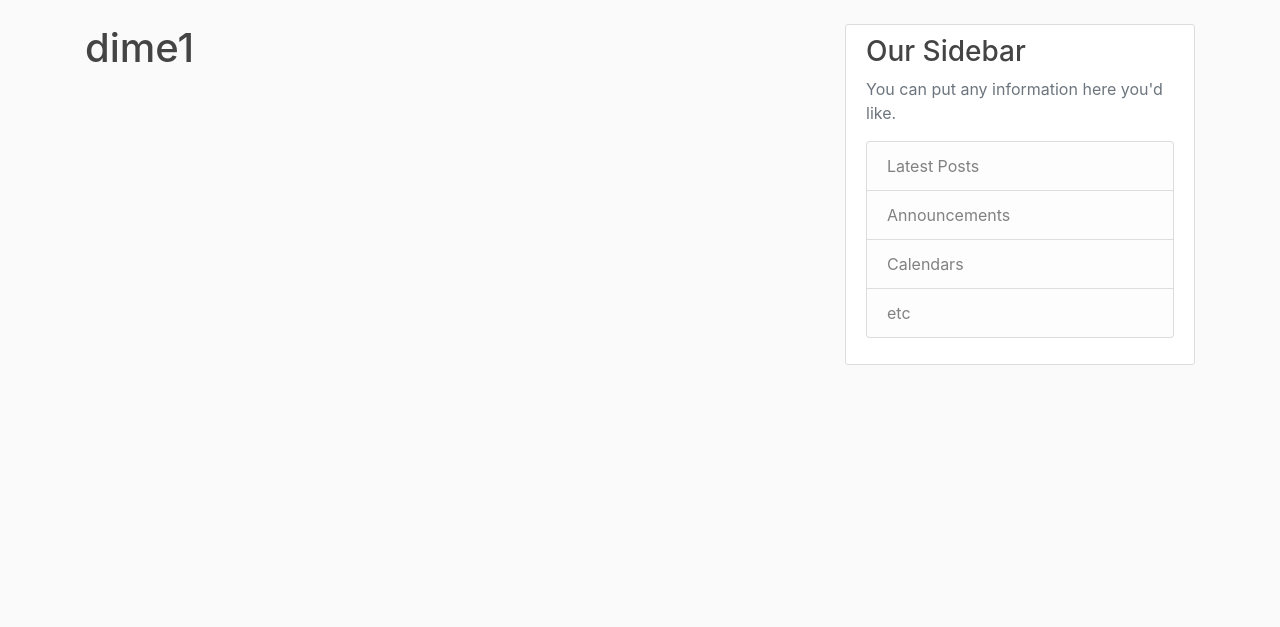
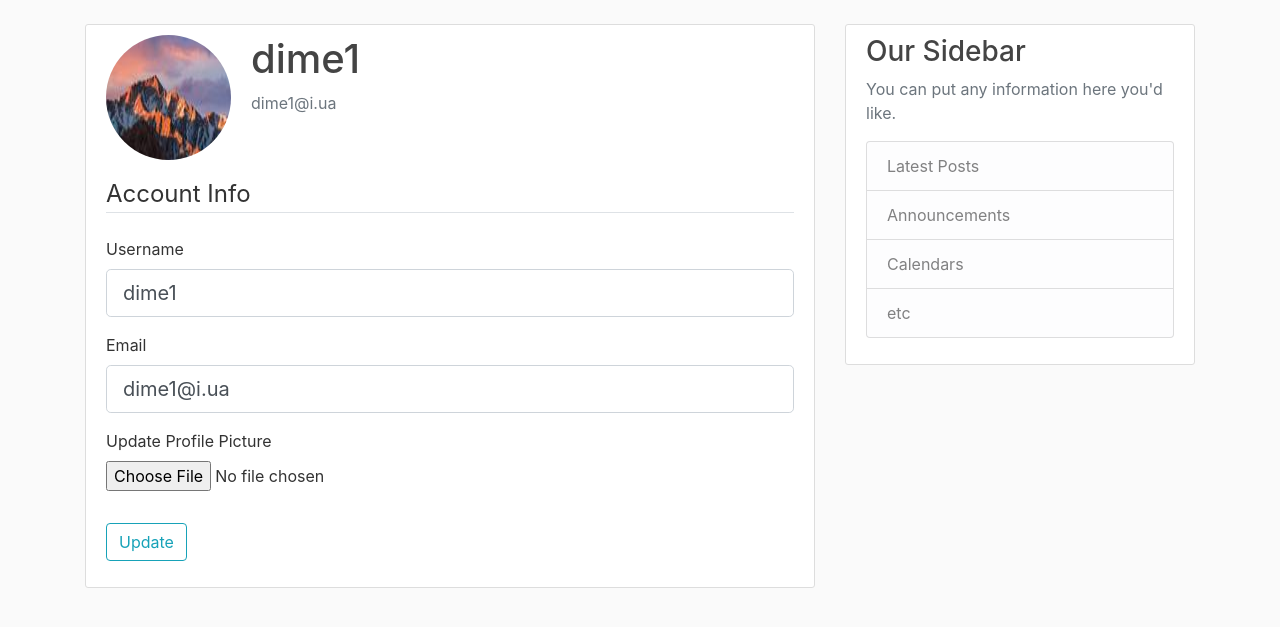
Before and after one commit to dmy3tka/flaskblog, a Flask app: page /account in a window 1280 px wide. Shown: the part 56-683 px from the top of the page. Run offline with Flask 2, Linux system fonts and the light colour scheme; a user stored in the database is signed in; some libraries are stand-ins or nearby versions.

Commit message:
Add feature to save/update profile pictures on account page

```diff
--- a/requirements.txt
+++ b/requirements.txt
@@ -3,3 +3,4 @@ flask-wtf=>0.14.2
 flask-sqlalchemy>=2.3.2
 flask-bcrypt>=0.7.1
 flask-login>=0.4.1
+Pillow>=5.3.0
--- a/src/forms.py
+++ b/src/forms.py
@@ -1,4 +1,6 @@
 from flask_wtf import FlaskForm
+from flask_wtf.file import FileField, FileAllowed
+from flask_login import current_user
 from wtforms import StringField, PasswordField, SubmitField, BooleanField
 from wtforms.validators import DataRequired, Length, Email, EqualTo, ValidationError
 from src.models import User
@@ -31,3 +33,24 @@ class LoginForm(FlaskForm):
     password = PasswordField('Password', validators=[DataRequired()])
     remember = BooleanField('Remember Me')
     submit = SubmitField('Login')
+
+
+class UpdateAccountForm(FlaskForm):
+    username = StringField('Username',
+                           validators=[DataRequired(), Length(min=2, max=20)])
+    email = StringField('Email',
+                        validators=[DataRequired(), Email()])
+    picture = FileField('Update Profile Picture', validators=[FileAllowed(['jpg', 'png'])])
+    submit = SubmitField('Update')
+
+    def validate_username(self, username):
+        if username.data != current_user.username:
+            user = User.query.filter_by(username=username.data).first()
+            if user:
+                raise ValidationError('That username is taken. Please choose a different one.')
+
+    def validate_email(self, email):
+        if email.data != current_user.email:
+            user = User.query.filter_by(email=email.data).first()
+            if user:
+                raise ValidationError('That email is taken. Please choose a different one.')
--- a/src/routes.py
+++ b/src/routes.py
@@ -1,6 +1,9 @@
+import os
+import secrets
+from PIL import Image
 from flask import render_template, url_for, flash, redirect, request
 from src import app, db, bcrypt
-from src.forms import RegistrationForm, LoginForm
+from src.forms import RegistrationForm, LoginForm, UpdateAccountForm
 from src.models import User, Post
 from flask_login import login_user, current_user, logout_user, login_required
 
@@ -68,7 +71,33 @@ def logout():
     return redirect(url_for('home'))
 
 
-@app.route("/account")
+def save_picture(form_picture):
+    random_hex = secrets.token_hex(8)
+    _, f_ext = os.path.splitext(form_picture.filename)
+    picture_fn = random_hex + f_ext
+    picture_path = os.path.join(app.root_path, 'static/profile_pics', picture_fn)
+    output_size = (125, 125)
+    i = Image.open(form_picture)
+    i.thumbnail(output_size)
+    i.save(picture_path)
+    return picture_fn
+
+
+@app.route("/account", methods=['GET', 'POST'])
 @login_required
 def account():
-    return render_template('account.html', title='Account')
+    form = UpdateAccountForm()
+    if form.validate_on_submit():
+        if form.picture.data:
+            picture_file = save_picture(form.picture.data)
+            current_user.image_file = picture_file
+        current_user.username = form.username.data
+        current_user.email = form.email.data
+        db.session.commit()
+        flash('Your account has been updated!', 'success')
+        return redirect(url_for('account'))
+    elif request.method == 'GET':
+        form.username.data = current_user.username
+        form.email.data = current_user.email
+    image_file = url_for('static', filename='profile_pics/' + current_user.image_file)
+    return render_template('account.html', title='Account', image_file=image_file, form=form)
--- a/src/templates/account.html
+++ b/src/templates/account.html
@@ -1,4 +1,56 @@
 {% extends "layout.html" %}
 {% block content %}
-    <h1>{{ current_user.username }}</h1>
+    <div class="content-section">
+      <div class="media">
+        <img class="rounded-circle account-img" src="{{ image_file }}">
+        <div class="media-body">
+          <h2 class="account-heading">{{ current_user.username }}</h2>
+          <p class="text-secondary">{{ current_user.email }}</p>
+        </div>
+      </div>
+        <form method="POST" action="" enctype="multipart/form-data">
+        {{ form.hidden_tag() }}
+        <fieldset class="form-group">
+            <legend class="border-bottom mb-4">Account Info</legend>
+            <div class="form-group">
+                {{ form.username.label(class="form-control-label") }}
+                {% if form.username.errors %}
+                    {{ form.username(class="form-control form-control-lg is-invalid") }}
+                    <div class="invalid-feedback">
+                        {% for error in form.username.errors %}
+                            <span>{{ error }}</span>
+                        {% endfor %}
+                    </div>
+                {% else %}
+                    {{ form.username(class="form-control form-control-lg") }}
+                {% endif %}
+            </div>
+            <div class="form-group">
+                {{ form.email.label(class="form-control-label") }}
+                {% if form.email.errors %}
+                    {{ form.email(class="form-control form-control-lg is-invalid") }}
+                    <div class="invalid-feedback">
+                        {% for error in form.email.errors %}
+                            <span>{{ error }}</span>
+                        {% endfor %}
+                    </div>
+                {% else %}
+                    {{ form.email(class="form-control form-control-lg") }}
+                {% endif %}
+            </div>
+            <div class="form-group">
+                {{ form.picture.label() }}
+                {{ form.picture(class="form-control-file") }}
+                {% if form.picture.errors %}
+                    {% for error in form.picture.errors %}
+                        <span class="text-danger">{{ error }}</span></br>
+                    {% endfor %}
+                {% endif %}
+            </div>
+        </fieldset>
+        <div class="form-group">
+            {{ form.submit(class="btn btn-outline-info") }}
+        </div>
+    </form>
+    </div>
 {% endblock content %}
```
Also changed, not shown: src/site.db, src/static/profile_pics/92c4fe9be508a007.jpg (added), src/static/profile_pics/af6bc3c248b98a2a.jpg (added), src/static/profile_pics/default.jpg (added).
